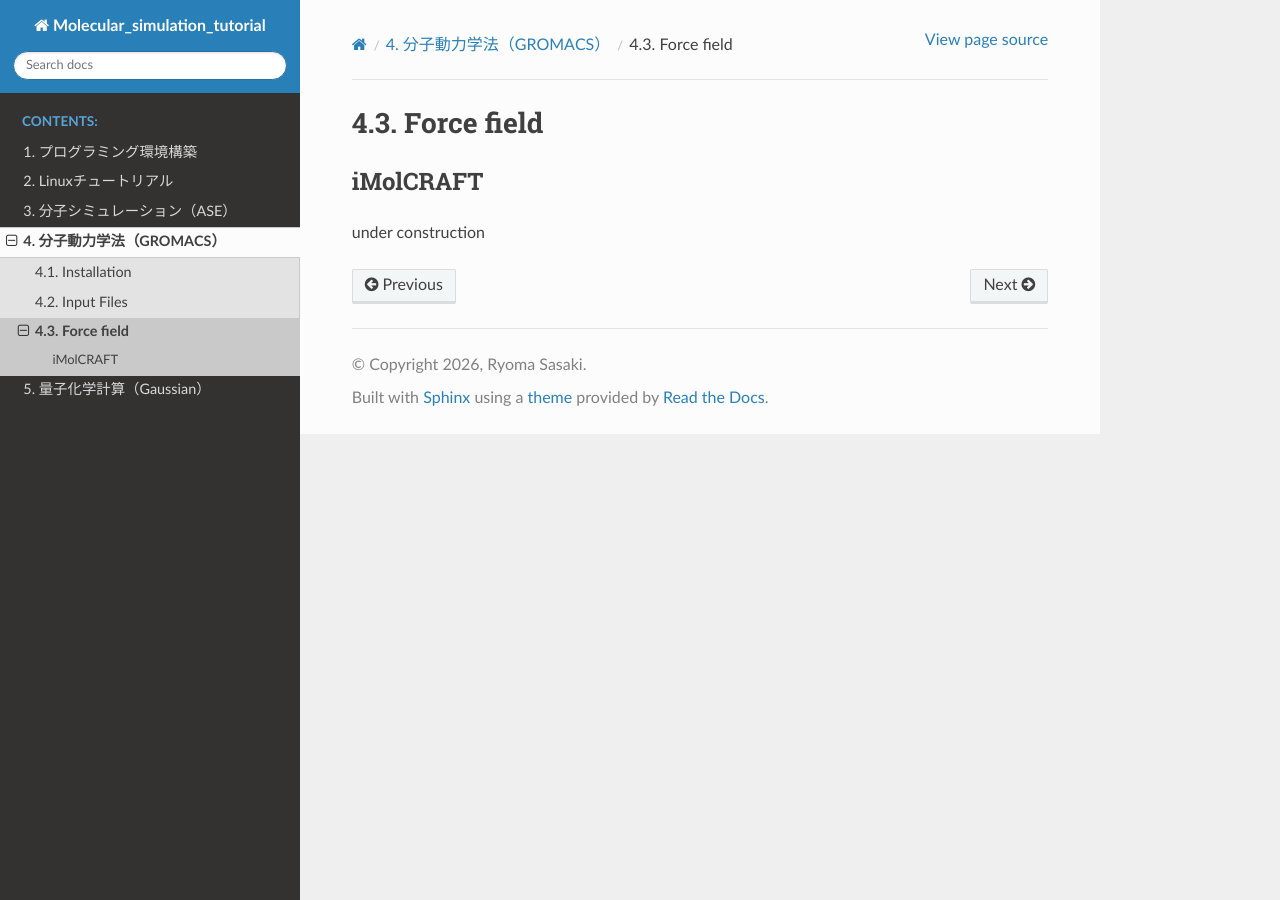
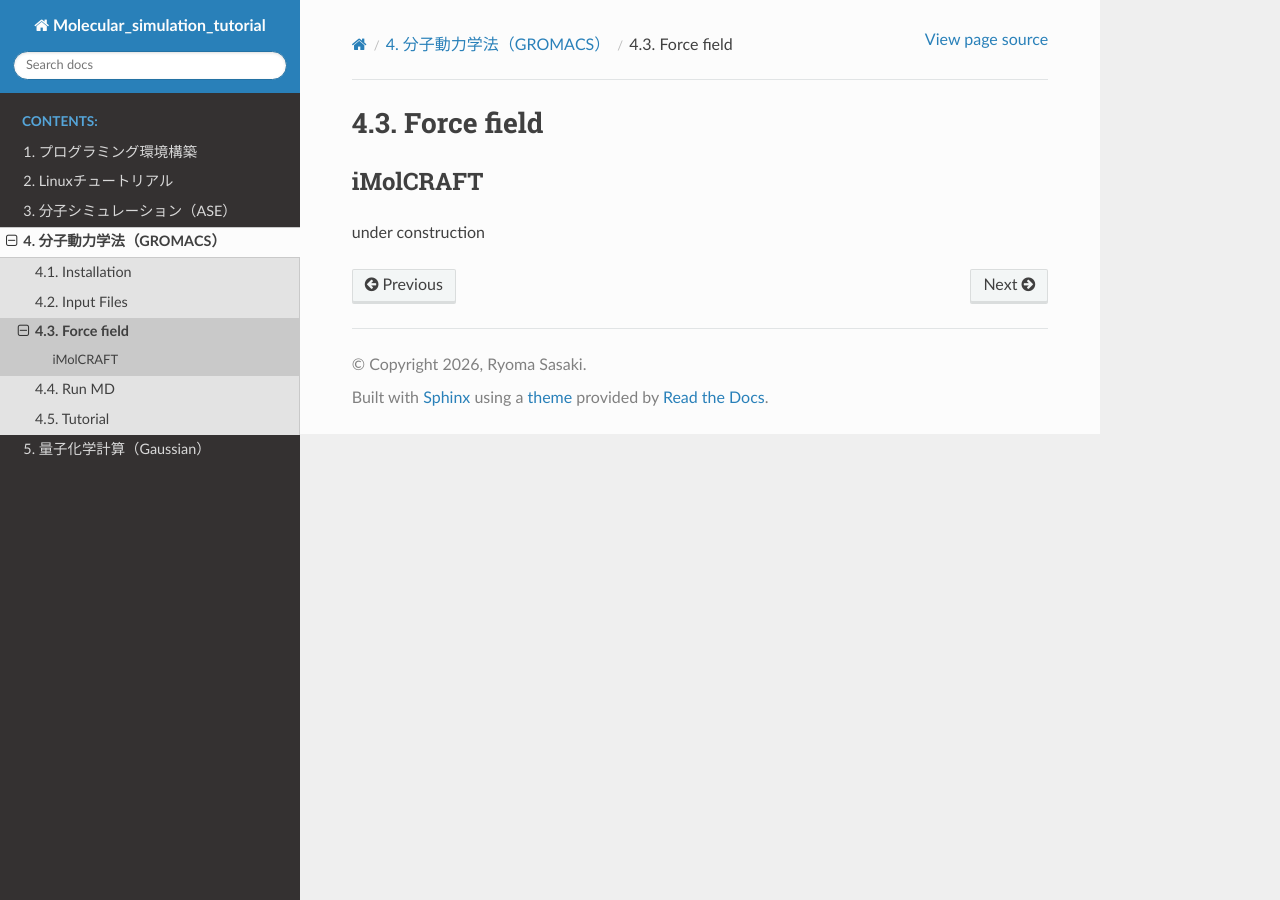
Before and after one commit to srak-uf/Molecular_simulation_tutorial, a Sphinx documentation site: the page built from docs/source/04_gromacs/03_forcefield_gromacs.md, in a window 1280 px wide. Built offline with Sphinx 7.4.7 and the Read the Docs theme 3.1.0, drawn with Linux system fonts in a browser that asks for light colours.

Commit message:
Add GROMACS documentation files for input files, force fields, MD procedures, and tutorials

````diff
--- /dev/null
+++ b/docs/source/04_gromacs/05_tutorial_gromacs.md
@@ -0,0 +1,2 @@
+# Tutorial
+under construction
--- a/docs/source/04_gromacs/index.md
+++ b/docs/source/04_gromacs/index.md
@@ -4,6 +4,8 @@
 :maxdepth: 2
 
 01_installation_gromacs.md
-02_inputfiles.md
-03_forcefield.md
+02_inputfiles_gromacs.md
+03_forcefield_gromacs.md
+04_run_md_gromacs.md
+05_tutorial_gromacs.md
 ```
````
Also changed, not shown: docs/source/04_gromacs/02_inputfiles_gromacs.md (renamed from docs/source/04_gromacs/02_inputfiles.md), docs/source/04_gromacs/03_forcefield_gromacs.md (renamed from docs/source/04_gromacs/03_forcefield.md), docs/source/04_gromacs/04_run_md_gromacs.md (renamed from docs/source/04_gromacs/04_run_md.md).
